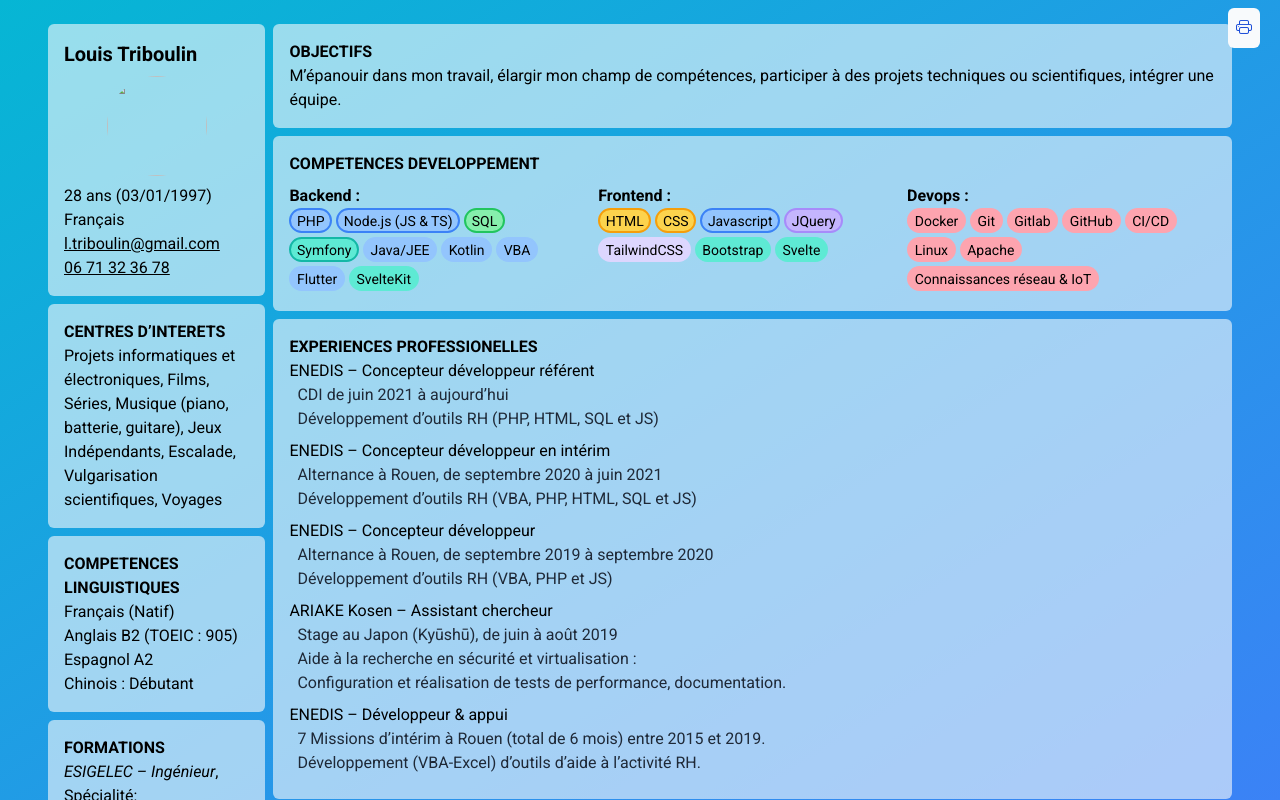
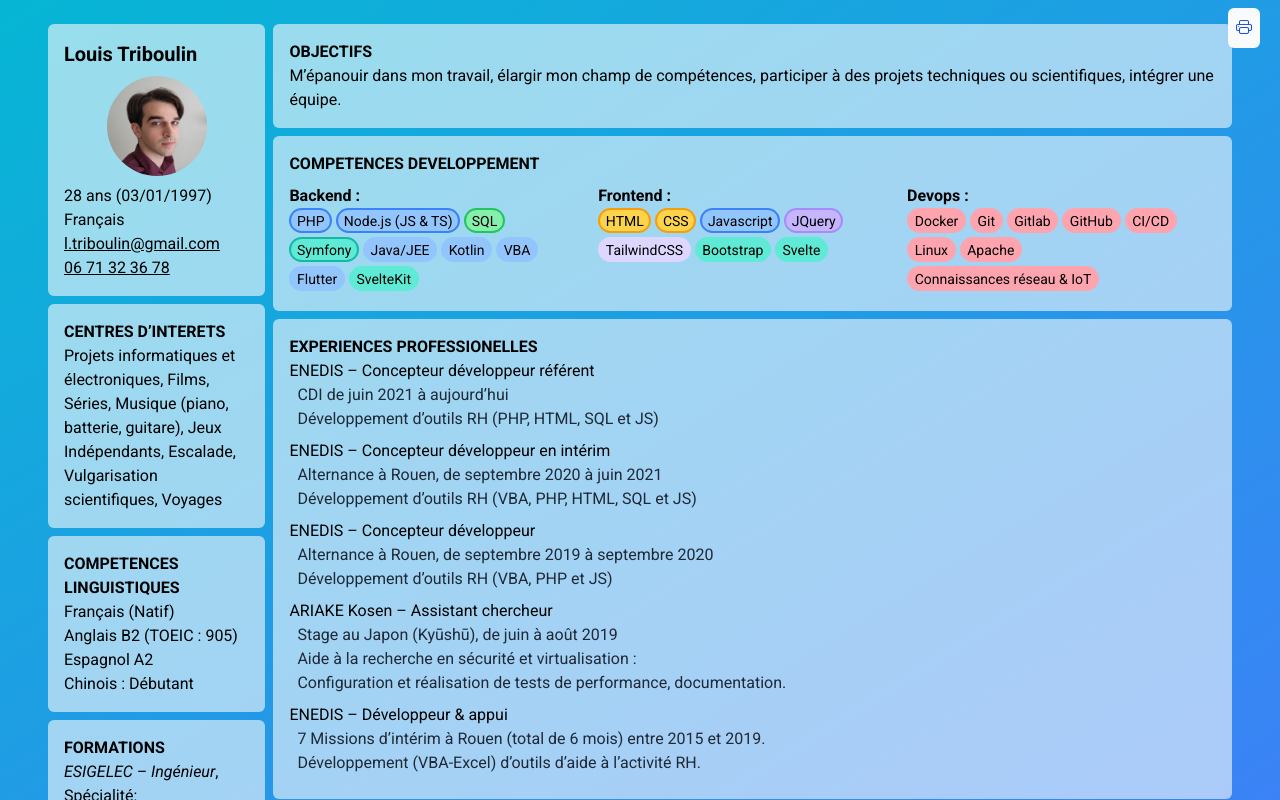
Before and after one commit to lalamefine/CV, a plain HTML site: page docs/index.html in a window 1280 px wide. Drawn offline with nearby package versions, Linux system fonts and the light colour scheme; the site is published under a folder, as on GitHub Pages, so addresses that start at the root find nothing.

Commit message:
Correction des chemins d'image dans le fichier index.html pour assurer un affichage correct

```diff
--- a/docs/index.html
+++ b/docs/index.html
@@ -27,7 +27,7 @@
       <div class="max-w-80 print:max-w-auto w-1/3 mr-2">
         <div class="bg-slate-50 rounded-md bg-opacity-60 p-4 my-2 print:p-2">
           <div class="hidden 2xl:flex print:hidden items-center">
-            <img src="/img/louis.jpg" class="rounded-full mx-auto my-2" style="width: 100px; height: 100px;">
+            <img src="img/louis.jpg" class="rounded-full mx-auto my-2" style="width: 100px; height: 100px;">
             <h1 class="text-xl font-bold text-left">
               Louis Triboulin
             </h1>
@@ -36,7 +36,7 @@
             <h1 class="font-bold text-left text-xl print:text-base">
               Louis Triboulin
             </h1>
-            <img src="/img/louis.jpg" class="rounded-full mx-auto my-2" style="width: 100px; height: 100px;">
+            <img src="img/louis.jpg" class="rounded-full mx-auto my-2" style="width: 100px; height: 100px;">
           </div>
           <p>
             <span id="age"></span> ans (03/01/1997)<br/>
```
